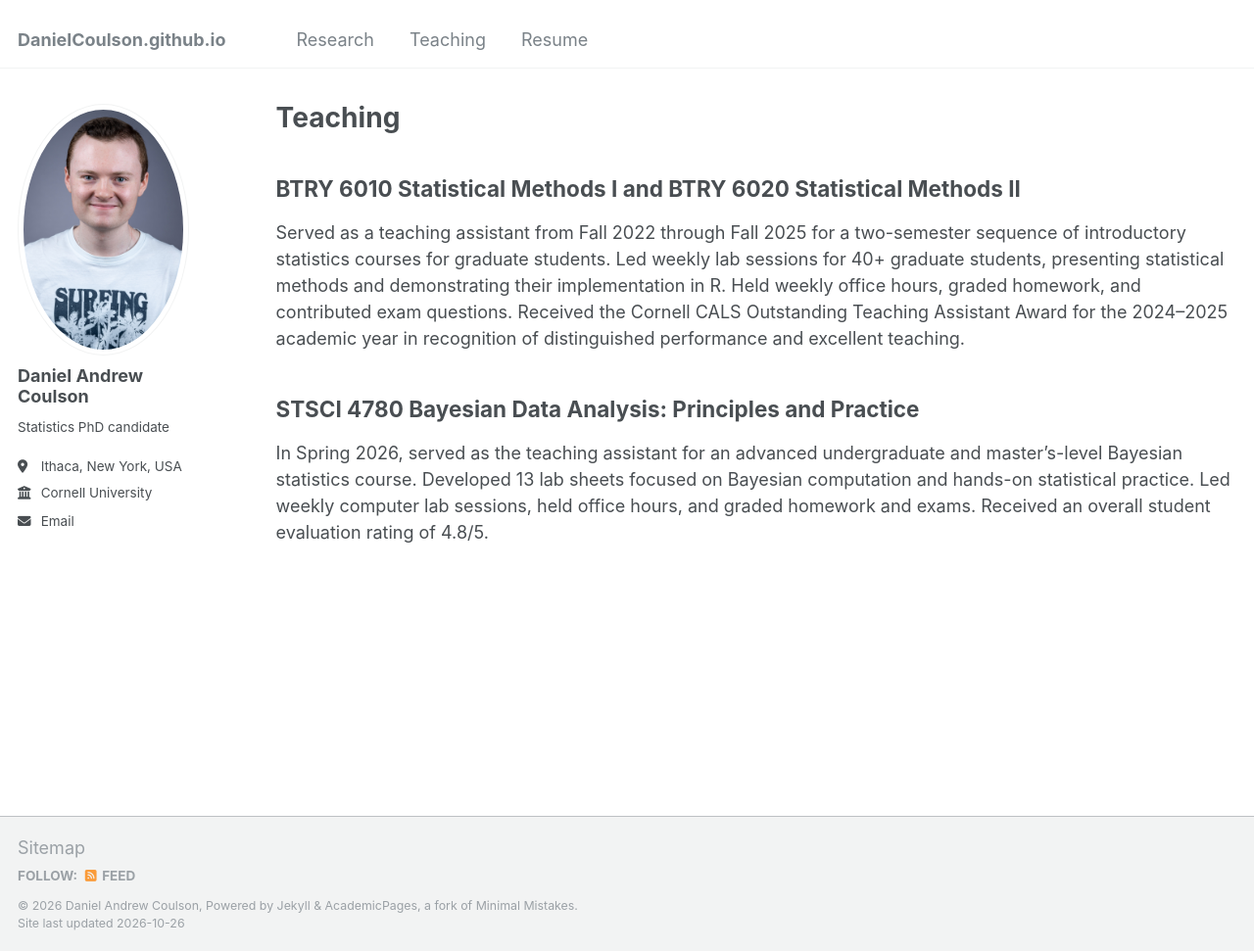
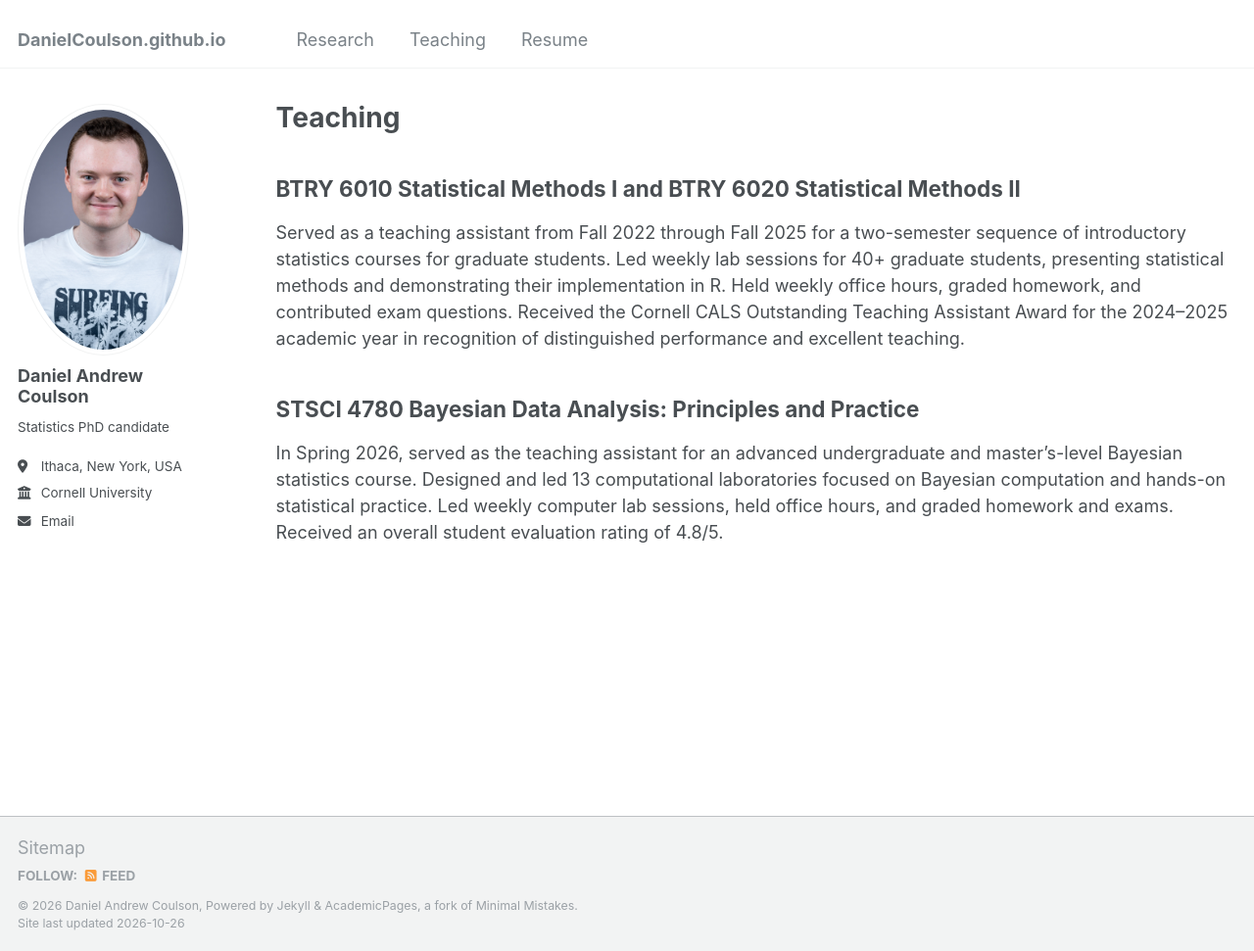
Before and after one commit to DanielCoulson/DanielCoulson.github.io, a Jekyll site: the page built from _pages/teaching.html, in a window 1280 px wide and 971 px high. Shown: the whole window at 98% size. Built offline with Jekyll 4.4.1, drawn with Linux system fonts in a browser that asks for light colours.

Commit message:
Update teaching.html

```diff
--- a/_pages/teaching.html
+++ b/_pages/teaching.html
@@ -9,4 +9,4 @@ author_profile: true
 <p>Served as a teaching assistant from Fall 2022 through Fall 2025 for a two-semester sequence of introductory statistics courses for graduate students. Led weekly lab sessions for 40+ graduate students, presenting statistical methods and demonstrating their implementation in R. Held weekly office hours, graded homework, and contributed exam questions. Received the Cornell CALS Outstanding Teaching Assistant Award for the 2024–2025 academic year in recognition of distinguished performance and excellent teaching.</p>
 
 <h2>STSCI 4780 Bayesian Data Analysis: Principles and Practice</h2>
-<p>In Spring 2026, served as the teaching assistant for an advanced undergraduate and master’s-level Bayesian statistics course. Developed 13 lab sheets focused on Bayesian computation and hands-on statistical practice. Led weekly computer lab sessions, held office hours, and graded homework and exams. Received an overall student evaluation rating of 4.8/5.</p>
+<p>In Spring 2026, served as the teaching assistant for an advanced undergraduate and master’s-level Bayesian statistics course. Designed and led 13 computational laboratories  focused on Bayesian computation and hands-on statistical practice. Led weekly computer lab sessions, held office hours, and graded homework and exams. Received an overall student evaluation rating of 4.8/5.</p>
```
